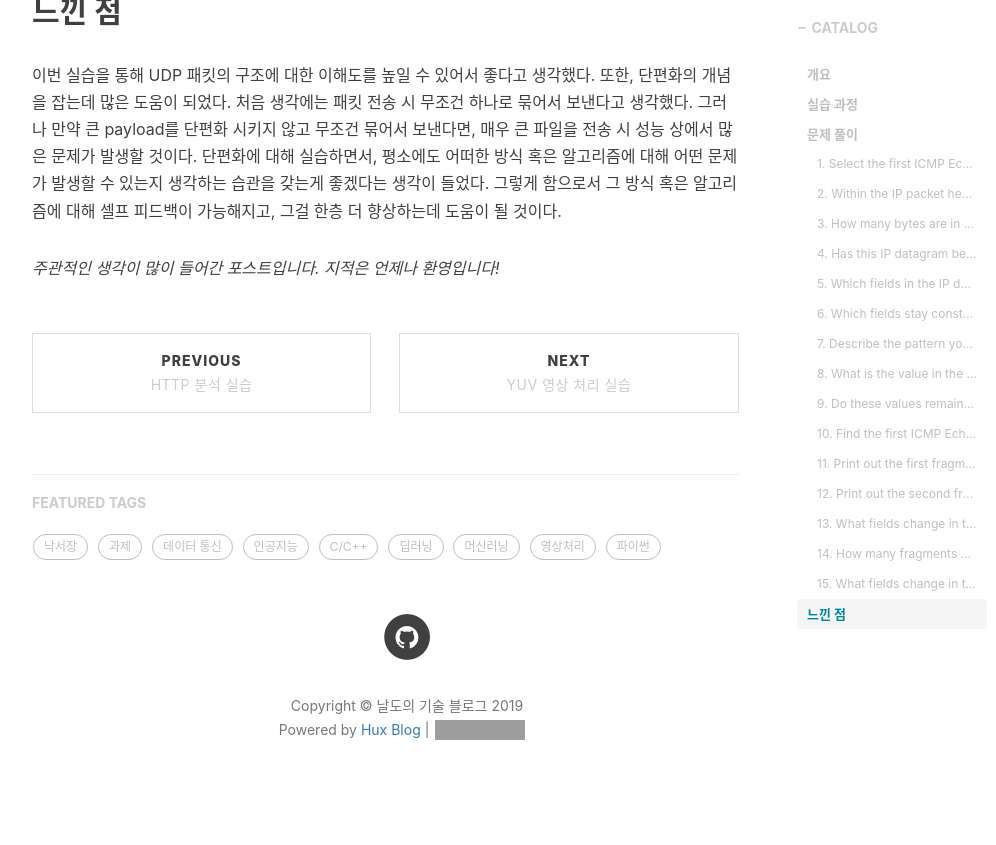
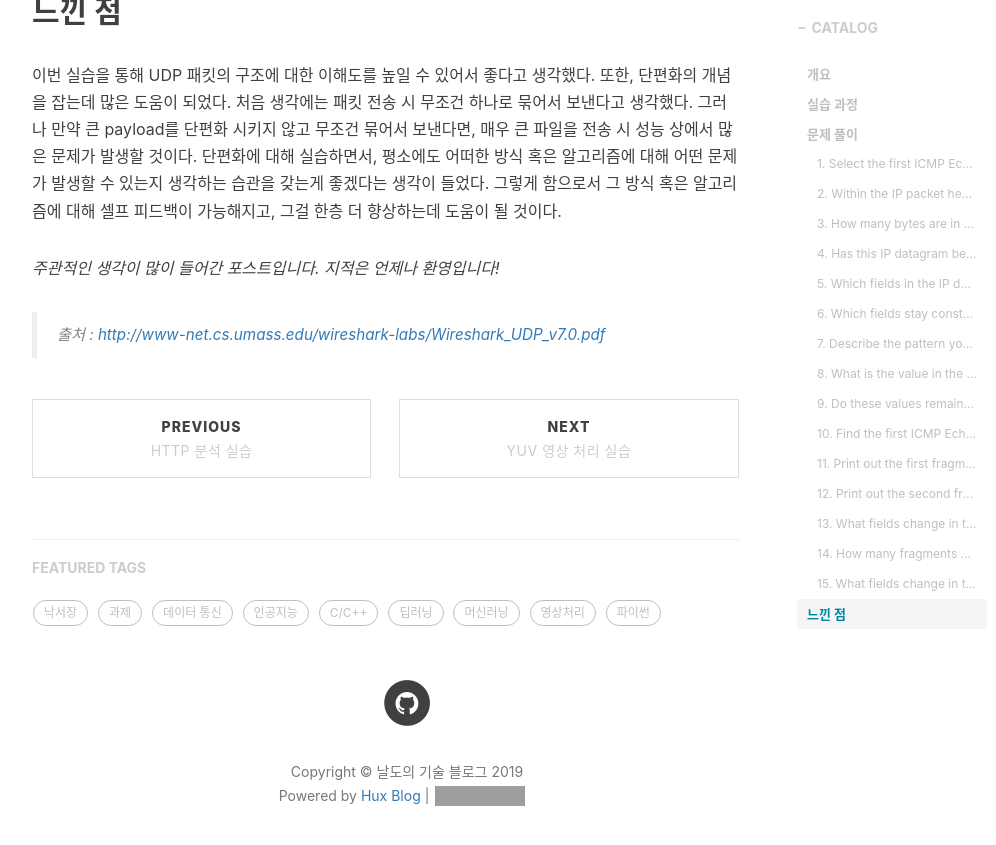
Before and after one commit to NaRDo627/NaLDo627.github.io, a Jekyll site: the page built from _posts/2019-04-09-udp-packet-analyze.md, in a window 1280 px wide and 900 px high, scrolled down 14414 px. Shown: the top 845 px of the window, without its empty margins (233-1229 px from the left). Built offline with Jekyll 4.4.1, drawn with Linux system fonts in a browser that asks for light colours; nearby versions of some CDN libraries; comment, search, counter and statistics services are not loaded; grey boxes are pictures that could not be loaded.

Commit message:
빠진부분 커밋

```diff
--- a/_posts/2019-04-09-udp-packet-analyze.md
+++ b/_posts/2019-04-09-udp-packet-analyze.md
@@ -188,3 +188,5 @@ More fragments 필드와 Fragment offset 필드가 변경되었다. 그러나
 이번 실습을 통해 UDP 패킷의 구조에 대한 이해도를 높일 수 있어서 좋다고 생각했다. 또한, 단편화의 개념을 잡는데 많은 도움이 되었다. 처음 생각에는 패킷 전송 시 무조건 하나로 묶어서 보낸다고 생각했다. 그러나 만약 큰 payload를 단편화 시키지 않고 무조건 묶어서 보낸다면, 매우 큰 파일을 전송 시 성능 상에서 많은 문제가 발생할 것이다. 단편화에 대해 실습하면서, 평소에도 어떠한 방식 혹은 알고리즘에 대해 어떤 문제가 발생할 수 있는지 생각하는 습관을 갖는게 좋겠다는 생각이 들었다. 그렇게 함으로서 그 방식 혹은 알고리즘에 대해 셀프 피드백이 가능해지고, 그걸 한층 더 향상하는데 도움이 될 것이다.
 
  _주관적인 생각이 많이 들어간 포스트입니다. 지적은 언제나 환영입니다!_
+
+> 출처 : <http://www-net.cs.umass.edu/wireshark-labs/Wireshark_UDP_v7.0.pdf>
```
